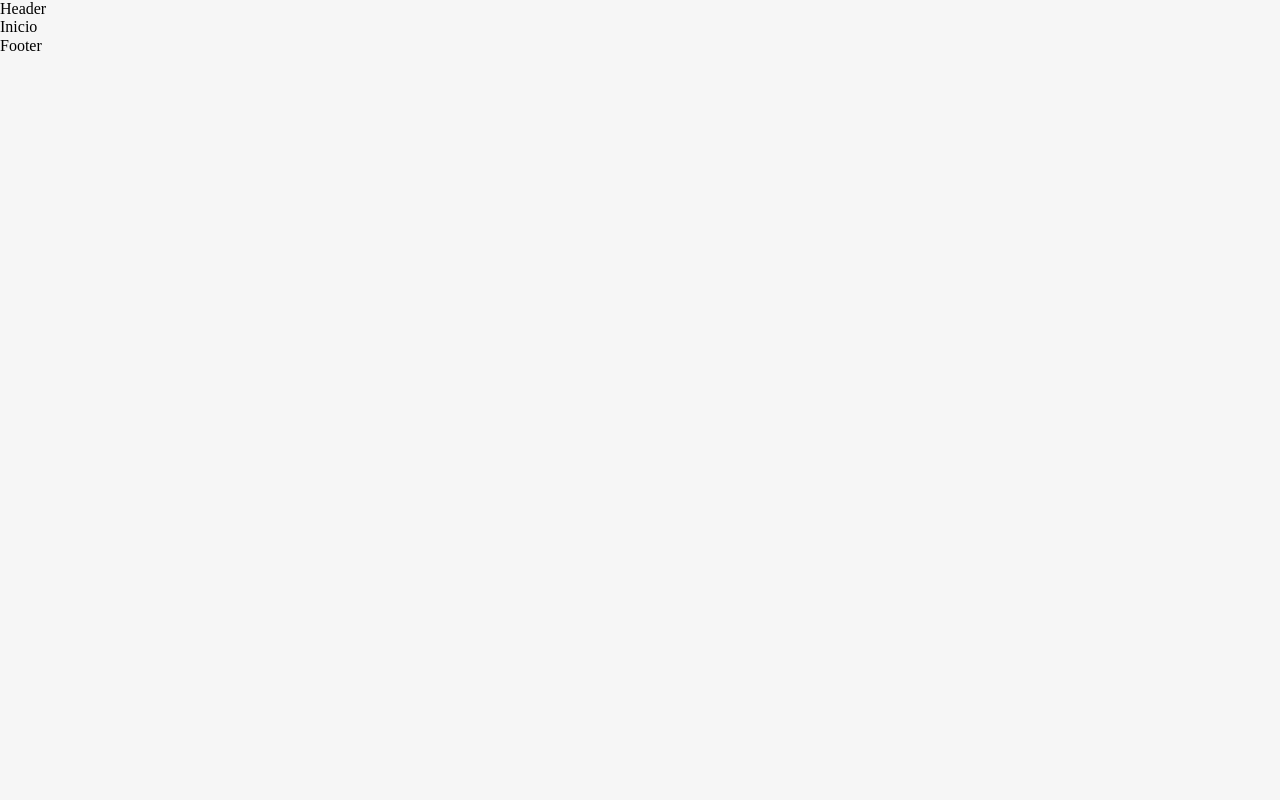
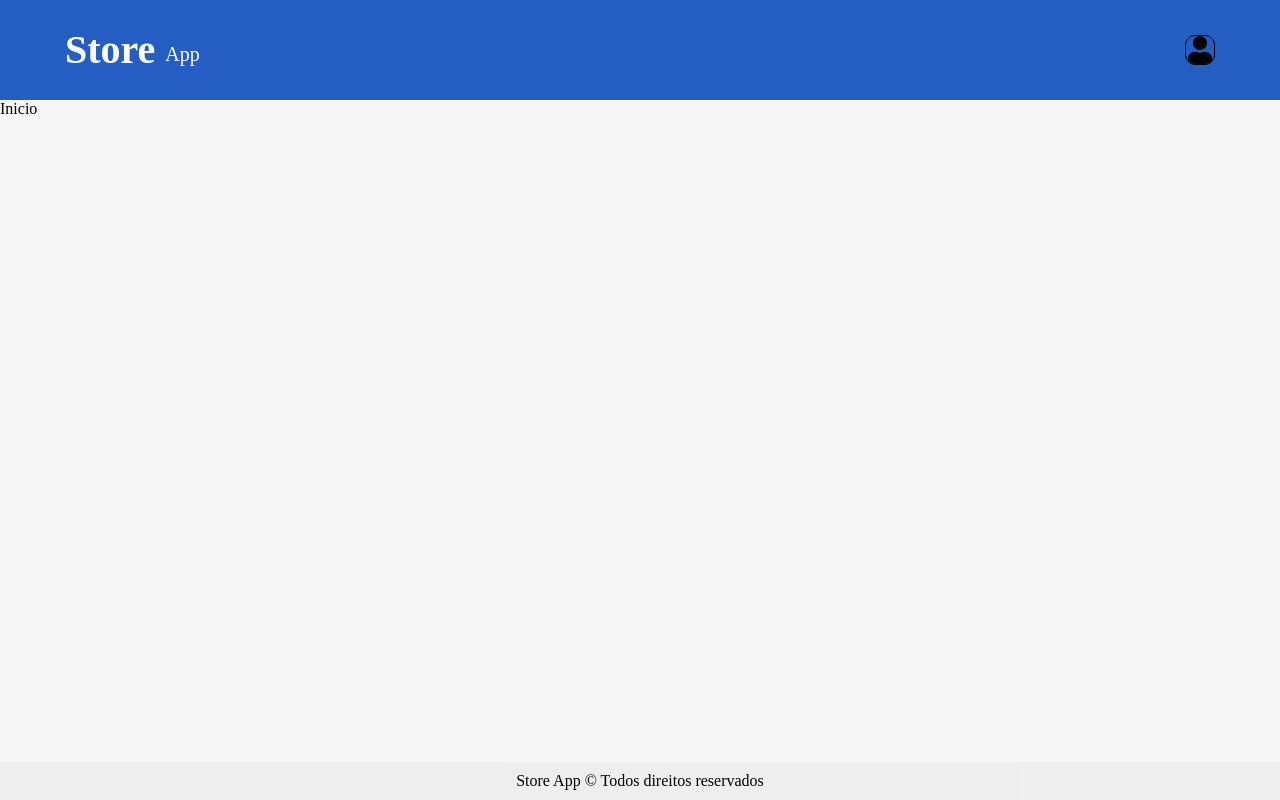
Before and after one commit to Lukical/StoreApp, a React (Create React App) app in the folder app/: page / in a window 1280 px wide. Built offline with nearby package versions, Linux system fonts and the light colour scheme.

Commit message:
Estilizando header e footer

```diff
--- a/app/package.json
+++ b/app/package.json
@@ -13,8 +13,10 @@
     "normalize.css": "^8.0.1",
     "react": "^18.3.1",
     "react-dom": "^18.3.1",
+    "react-icons": "^5.2.1",
     "react-router-dom": "^6.24.1",
     "react-scripts": "5.0.1",
+    "react-select": "^5.8.0",
     "typescript": "^4.9.5",
     "web-vitals": "^2.1.4"
   },
@@ -41,5 +43,8 @@
       "last 1 firefox version",
       "last 1 safari version"
     ]
+  },
+  "devDependencies": {
+    "sass": "^1.77.6"
   }
 }
--- /dev/null
+++ b/app/src/components/Footer/Footer.module.scss
@@ -0,0 +1,6 @@
+.footer{
+    text-align: center;
+    background-color: #eeee;
+    margin-top: auto;
+    padding: 10px;
+}
--- /dev/null
+++ b/app/src/components/Footer/index.tsx
@@ -0,0 +1,10 @@
+import styles from "./Footer.module.scss";
+
+const Footer = () =>{
+    return (
+        <footer className={styles.footer}>
+            Store App © Todos direitos reservados
+        </footer>
+    );
+}
+export default Footer;
--- /dev/null
+++ b/app/src/components/Header/Header.module.scss
@@ -0,0 +1,45 @@
+.header{
+    display: flex;
+    padding: 0px 65px;
+    background-color: rgb(36, 94, 195);
+    text-align: center;
+    justify-content: space-between;
+    position: relative;
+}
+.div_name{
+    display: flex;
+}
+.nome{
+    color: white;
+    font-size: 40px;
+    font-weight: 600;
+}
+.subnome{
+    color: white;
+    font-size: 20px;
+    font-weight: 300;
+    padding-top: 23px;
+    padding-left: 10px;
+}
+.nav{
+    display: flex;
+    align-items: center;
+    position: relative;
+}
+.menu{
+    align-items: center;
+    margin-top: 40px;
+}
+.user_icon{
+    border: 1px solid rgb(0, 0, 0);
+    border-radius: 10px;
+    cursor: pointer;
+    z-index: 2;
+}
+.dropdown{
+    position: absolute;
+    top: 30px;
+    right: 0;
+    z-index: 1;
+    width: 150px;
+}
--- /dev/null
+++ b/app/src/components/Header/index.tsx
@@ -0,0 +1,60 @@
+import { useEffect, useRef, useState } from "react";
+import styles from "./Header.module.scss";
+import { FaUser } from "react-icons/fa";
+import Select, { SingleValue } from 'react-select';
+
+const Header: React.FC = () =>{
+    const [menu, setMenu] = useState(false);
+    const dropdownRef = useRef<HTMLDivElement>(null);
+
+    interface IOption{
+        value: string,
+        label: string
+    }
+
+    const options: IOption[] = [
+        {value: "cart", label: "carrinho"},
+        {value: "logout", label: "sair"}
+    ]
+
+    const handleMenu = (selectedOption: SingleValue<IOption>) =>{
+
+    }
+    const handleClickOutside = (event: MouseEvent) => {
+        if (dropdownRef.current && !dropdownRef.current.contains(event.target as Node)) {
+            setMenu(false);
+        }
+    };
+
+    useEffect(() => {
+        document.addEventListener("mousedown", handleClickOutside);
+        return () => {
+            document.removeEventListener("mousedown", handleClickOutside);
+        };
+    }, []);
+
+    return (
+        <nav className={styles.header}>
+            <div className={styles.div_name}>
+                <h1 className={styles.nome}>Store</h1>
+                <p className={styles.subnome}>App</p>
+            </div>
+            <nav className={styles.nav}>
+                <FaUser className={styles.user_icon} size={30} onClick={()=>setMenu(!menu)} />
+                {menu &&(
+                    <div className={styles.dropdown} ref={dropdownRef}>
+                        <Select
+                            className={styles.menu}
+                            options={options}
+                            onChange={handleMenu}
+                            isSearchable={false}
+                            placeholder="Menu"
+                            menuIsOpen={true}
+                        />
+                    </div>
+                )}
+            </nav>
+        </nav>
+    );
+}
+export default Header;
--- a/app/src/components/PaginaPadrao/index.tsx
+++ b/app/src/components/PaginaPadrao/index.tsx
@@ -1,13 +1,15 @@
 import { Outlet } from 'react-router-dom';
+import Header from '../Header';
+import Footer from '../Footer';
 
-function PaginaPadrao(){
+const PaginaPadrao = () =>{
   return(
     <>
-      <header>Header</header>
+      <Header/>
       <div>
         <Outlet/>
       </div>
-      <footer>Footer</footer>
+      <Footer/>
     </>
   );
 }
--- /dev/null
+++ b/app/src/pages/Inicio/Inicio.module.scss
@@ -0,0 +1,4 @@
+.container{
+    display: flex;
+    min-height: 100%;
+}
--- a/app/src/pages/Inicio/index.tsx
+++ b/app/src/pages/Inicio/index.tsx
@@ -1,6 +1,8 @@
+import styles from './Inicio.module.scss';
+
 function Inicio(){
     return(
-        <section>
+        <section className={styles.container}>
             Inicio
         </section>
     );
```
Also changed, not shown: 1 other file (tests, documents, lock files or other folders).
